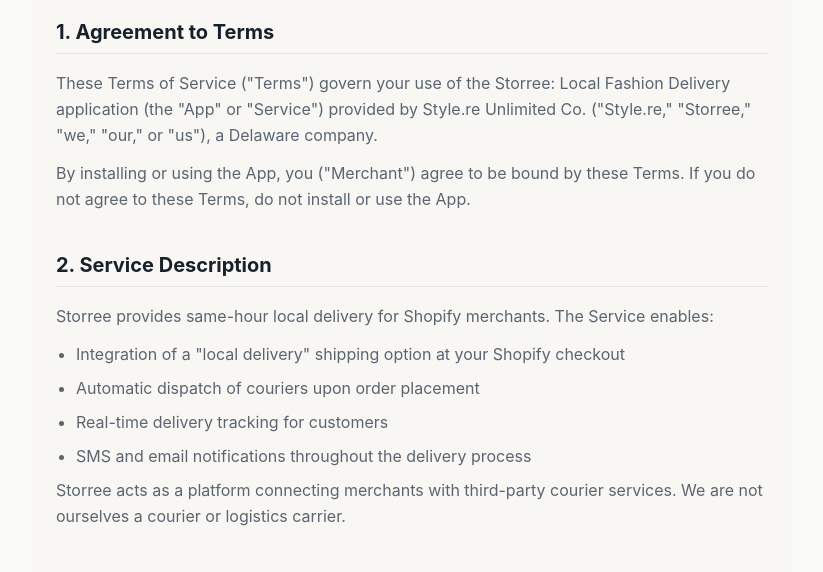
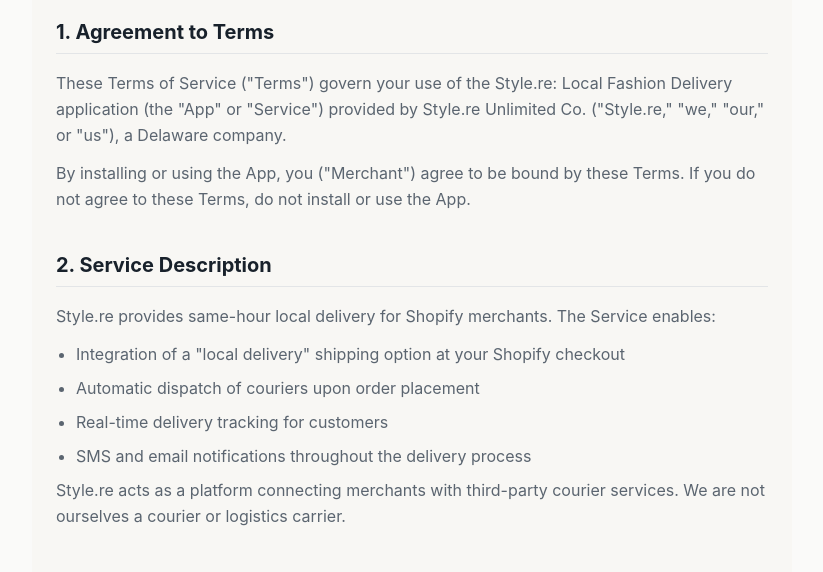
Before and after one commit to StylereTech/Shopify, a React (Vite) app in the folder frontend/: page /shopify/terms in a window 1280 px wide. Shown: the part 208-780 px from the top of the page, without its empty margins (228-1051 px from the left). Built offline with nearby package versions, Linux system fonts and the light colour scheme; no server answers.

Commit message:
Use Style.re across merchant pages and shared app names
Approved brand name; 75 callback checks, frontend lint and TypeScript/Vite build pass. Browser and deployment acceptance remain open.

```diff
--- a/frontend/src/screens/MerchantLanding.tsx
+++ b/frontend/src/screens/MerchantLanding.tsx
@@ -69,7 +69,7 @@
               Connect your store.<br />Plan the delivery handoff.
             </h1>
             <p className="text-[#A8A29E] text-[clamp(0.9rem,2vw,1.05rem)] leading-relaxed max-w-sm mx-auto">
-              Explore store pickup and delivery with Storree. Review your store’s eligibility, checkout flow, and current plan before launch.
+              Explore store pickup and delivery with Style.re. Review your store’s eligibility, checkout flow, and current plan before launch.
             </p>
 
             <button
@@ -135,7 +135,7 @@
         <div className="max-w-2xl mx-auto">
           <div className="text-center mb-10">
             <h2 className="text-[clamp(1.4rem,3.5vw,2rem)] font-bold text-white tracking-tight mb-2">
-              Why boutiques choose Storree
+              Why boutiques choose Style.re
             </h2>
             <p className="text-[#A8A29E] text-[15px]">Built around the retail pickup and delivery handoff.</p>
           </div>
@@ -230,7 +230,7 @@
                   rel="noopener noreferrer"
                   className="block w-full bg-[#1C1917] text-white text-center font-bold rounded-2xl py-4 text-[15px] active:scale-[0.98] transition-all duration-150 mb-3"
                 >
-                  Install Storree on Shopify →
+                  Install Style.re on Shopify →
                 </a>
                 <p className="text-[14px] text-[#57534E] text-center">
                   Opens a new tab to start installation. Shopify approval and store setup still need to be completed.
--- a/frontend/src/screens/PrivacyPolicy.tsx
+++ b/frontend/src/screens/PrivacyPolicy.tsx
@@ -14,7 +14,7 @@
 
         <Section title="1. Introduction">
           <p>
-            Style.re Unlimited Co. ("Style.re," "Storree," "we," "our," or "us") operates the Storree: Local
+            Style.re Unlimited Co. ("Style.re," "we," "our," or "us") operates the Style.re: Local
             Fashion Delivery application available on the Shopify App Store (the "App"). This Privacy Policy
             explains how we collect, use, disclose, and safeguard information when you install and use our App.
           </p>
--- a/frontend/src/screens/TermsOfService.tsx
+++ b/frontend/src/screens/TermsOfService.tsx
@@ -14,8 +14,8 @@
 
         <Section title="1. Agreement to Terms">
           <p>
-            These Terms of Service ("Terms") govern your use of the Storree: Local Fashion Delivery application
-            (the "App" or "Service") provided by Style.re Unlimited Co. ("Style.re," "Storree," "we," "our,"
+            These Terms of Service ("Terms") govern your use of the Style.re: Local Fashion Delivery application
+            (the "App" or "Service") provided by Style.re Unlimited Co. ("Style.re," "we," "our,"
             or "us"), a Delaware company.
           </p>
           <p className="mt-3">
@@ -26,7 +26,7 @@
 
         <Section title="2. Service Description">
           <p>
-            Storree provides same-hour local delivery for Shopify merchants. The Service enables:
+            Style.re provides same-hour local delivery for Shopify merchants. The Service enables:
           </p>
           <ul className="list-disc pl-5 space-y-2 mt-3">
             <li>Integration of a "local delivery" shipping option at your Shopify checkout</li>
@@ -35,7 +35,7 @@
             <li>SMS and email notifications throughout the delivery process</li>
           </ul>
           <p className="mt-3">
-            Storree acts as a platform connecting merchants with third-party courier services. We are not
+            Style.re acts as a platform connecting merchants with third-party courier services. We are not
             ourselves a courier or logistics carrier.
           </p>
         </Section>
@@ -55,7 +55,7 @@
 
         <Section title="4. Delivery Service Level Agreement">
           <p>
-            <strong>Best-Effort Service.</strong> Storree facilitates same-hour delivery on a best-effort basis.
+            <strong>Best-Effort Service.</strong> Style.re facilitates same-hour delivery on a best-effort basis.
             We do not guarantee specific delivery windows, delivery times, or successful delivery in all
             circumstances.
           </p>
--- a/frontend/src/screens/merchant/MerchantLogin.tsx
+++ b/frontend/src/screens/merchant/MerchantLogin.tsx
@@ -30,7 +30,7 @@
     }
   };
   return <div className="merchant-pages">
-    <header><Link className="merchant-brand" to="/">Storree</Link><nav aria-label="Merchant navigation"><Link to="/merchant/pricing">See plans</Link></nav></header>
+    <header><Link className="merchant-brand" to="/">Style.re</Link><nav aria-label="Merchant navigation"><Link to="/merchant/pricing">See plans</Link></nav></header>
     <main><div className="merchant-form"><h1>Merchant sign in</h1><p className="merchant-muted">Use your merchant account to review store orders and billing.</p>
       {error && <div className="merchant-alert" role="alert">{error}</div>}
       {authLoading && <p role="status">Checking your account…</p>}
--- a/frontend/src/screens/merchant/MerchantOrderDetail.tsx
+++ b/frontend/src/screens/merchant/MerchantOrderDetail.tsx
@@ -36,7 +36,7 @@
   const signInTo = `/merchant/login?returnTo=${encodeURIComponent(`/merchant/orders/${encodeURIComponent(id)}?returnTo=${encodeURIComponent(backTo)}`)}`;
   const readable = (value:string) => value.replace(/_/g,' ');
   return <div className="merchant-pages">
-    <header><Link className="merchant-brand" to="/">Storree</Link><nav aria-label="Order navigation"><Link to={backTo}>Back to dashboard</Link><Link to="/support">Support</Link></nav></header>
+    <header><Link className="merchant-brand" to="/">Style.re</Link><nav aria-label="Order navigation"><Link to={backTo}>Back to dashboard</Link><Link to="/support">Support</Link></nav></header>
     <main>
       <h1>Order detail</h1>
       {pending ? <p role="status">Loading order...</p> : denied ? <div role="alert" className="merchant-alert"><h2>Order access needs verification</h2><p>Sign in with the authorized merchant account or review your billing plan to access this order.</p><div className="merchant-actions"><Link to={signInTo}>Sign in again</Link><Link to="/merchant/dashboard?tab=billing">Review billing</Link></div></div>
--- a/frontend/src/screens/merchant/MerchantPricing.tsx
+++ b/frontend/src/screens/merchant/MerchantPricing.tsx
@@ -21,7 +21,7 @@
     return () => controller.abort();
   }, [attempt]);
   return <div className="merchant-pages">
-    <header><Link className="merchant-brand" to="/">Storree</Link><nav aria-label="Merchant navigation"><Link to={merchant ? '/merchant/dashboard' : '/merchant/login'}>{merchant ? 'Dashboard' : 'Sign in'}</Link></nav></header>
+    <header><Link className="merchant-brand" to="/">Style.re</Link><nav aria-label="Merchant navigation"><Link to={merchant ? '/merchant/dashboard' : '/merchant/login'}>{merchant ? 'Dashboard' : 'Sign in'}</Link></nav></header>
     <main>
       <div className="merchant-intro"><h1>Merchant plans</h1><p className="merchant-muted">Review the current monthly plans. Account activation and delivery availability are confirmed separately.</p></div>
       {loading ? <p role="status">Loading plans...</p> : error ? <div role="alert" className="merchant-alert"><p>Current plans are unavailable. Please try again.</p><button type="button" onClick={retryPlans}>Retry plans</button></div> : <div className="merchant-grid">
--- a/frontend/src/screens/merchant/MerchantSignup.tsx
+++ b/frontend/src/screens/merchant/MerchantSignup.tsx
@@ -81,7 +81,7 @@
   };
 
   return <div className="merchant-pages">
-    <header><Link to="/" className="merchant-brand">Storree</Link><nav aria-label="Merchant navigation"><Link to="/merchant/pricing">Plans</Link><Link to="/merchant/login">Sign in</Link></nav></header>
+    <header><Link to="/" className="merchant-brand">Style.re</Link><nav aria-label="Merchant navigation"><Link to="/merchant/pricing">Plans</Link><Link to="/merchant/login">Sign in</Link></nav></header>
     <main><div className="merchant-form">
       <h1>Create your merchant account</h1><p className="merchant-muted">Review a current plan, then continue to hosted checkout. Payment and plan activation must be confirmed before delivery services are enabled.</p>
       {authLoading ? <p role="status">Checking account…</p> : merchant ? <div className="merchant-notice"><p>You are already signed in. Manage your existing account from billing.</p><Link to="/merchant/dashboard?tab=billing">Review billing</Link></div> : token || authError ? <div role="alert" className="merchant-alert"><p>Your existing account session needs verification before you can create an account.</p><div className="merchant-actions"><Link to="/merchant/login">Sign in to verify your account</Link><Link to="/support">Contact support</Link></div></div> : <>
```
Also changed, not shown: 1 other file (tests, documents, lock files or other folders).
